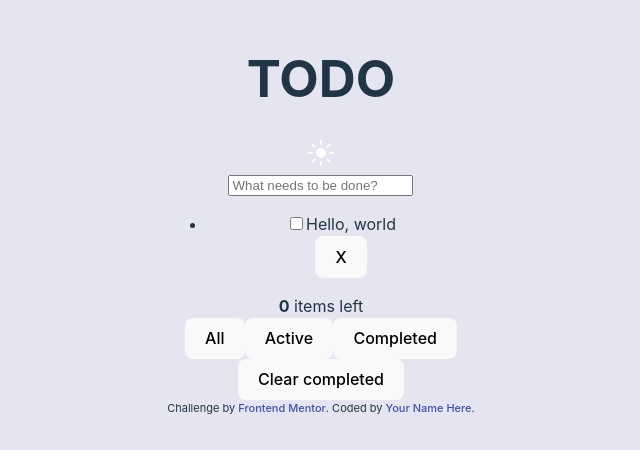
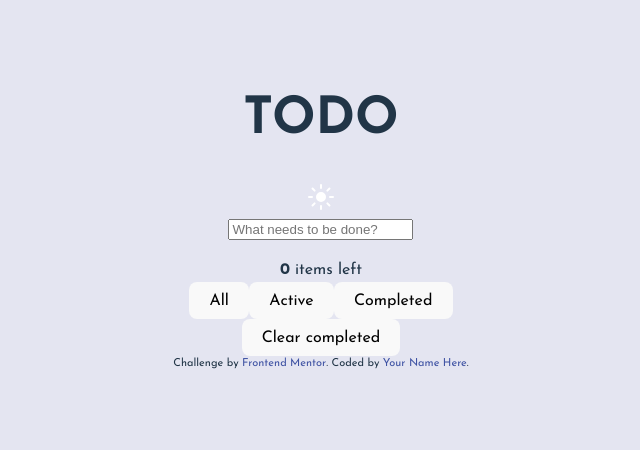
Before and after one commit to niraj-kumar-r/myTODO, a React (Vite) app: page / in a window 1280 px wide. Shown: the part 184-634 px from the top of the page, without its empty margins (319-959 px from the left). Built offline with nearby package versions, Linux system fonts and the light colour scheme.

Commit message:
adding todos works

```diff
--- a/index.html
+++ b/index.html
@@ -21,6 +21,10 @@
       color: hsl(228, 45%, 44%);
     }
   </style>
+
+  <link rel="preconnect" href="https://fonts.googleapis.com">
+  <link rel="preconnect" href="https://fonts.gstatic.com" crossorigin>
+  <link href="https://fonts.googleapis.com/css2?family=Josefin+Sans:wght@400;700&display=swap" rel="stylesheet">
 </head>
 
 <body>
--- a/src/App.css
+++ b/src/App.css
@@ -3,6 +3,8 @@
     margin: 0 auto;
     padding: 2rem;
     text-align: center;
+
+    font-family: "Josefin Sans", sans-serif;
 }
 
 body.dark {
--- a/src/App.jsx
+++ b/src/App.jsx
@@ -7,7 +7,7 @@ import TodoFooter from "./components/TodoFooter";
 import "./App.css";
 
 function App() {
-    // const [todoList, setTodoList] = useState([]);
+    const [todoList, setTodoList] = useState([]);
     const [lightMode, setLightMode] = useState(true);
 
     const handleThemeToggle = () => {
@@ -19,11 +19,15 @@ function App() {
         }
     };
 
+    const handleAddTodo = (text) => {
+        setTodoList([...todoList, { text, completed: false }]);
+    };
+
     return (
         <>
             <TodoHeader lightMode={lightMode} onToggle={handleThemeToggle} />
-            <TodoForm />
-            <TodoList />
+            <TodoForm onSubmit={handleAddTodo} />
+            <TodoList todoList={todoList} />
             <TodoListFilter />
             <TodoFooter />
         </>
--- a/src/components/TodoForm.jsx
+++ b/src/components/TodoForm.jsx
@@ -1,7 +1,32 @@
-export default function TodoForm() {
+import PropTypes from "prop-types";
+import { useState } from "react";
+
+export default function TodoForm({ onSubmit }) {
+    const [text, setText] = useState("");
+
+    const handleSubmit = (event) => {
+        event.preventDefault();
+        onSubmit(text);
+        setText("");
+    };
+
+    const handleChange = (event) => {
+        setText(event.target.value);
+    };
+
     return (
-        <form className="todo-form">
-            <input type="text" placeholder="What needs to be done?" />
+        <form className="todo-form" onSubmit={handleSubmit}>
+            <input
+                type="text"
+                name="todo"
+                value={text}
+                placeholder="What needs to be done?"
+                onChange={handleChange}
+            />
         </form>
     );
 }
+
+TodoForm.propTypes = {
+    onSubmit: PropTypes.func.isRequired,
+};
--- a/src/components/TodoItem.jsx
+++ b/src/components/TodoItem.jsx
@@ -1,13 +1,19 @@
-// export default function TodoItem({ todo }) {
-//     return (
-//         <li className="todo-item">
-//             <div className="todo-item-left">
-//                 <input type="checkbox" />
-//                 <span>{todo.title}</span>
-//             </div>
-//             <div className="todo-item-right">
-//                 <button className="remove-todo">X</button>
-//             </div>
-//         </li>
-//     );
-// }
+import PropTypes from "prop-types";
+
+export default function TodoItem({ todo }) {
+    return (
+        <li className="todo-item">
+            <div className="todo-item-left">
+                <input type="checkbox" />
+                <span>{todo}</span>
+            </div>
+            <div className="todo-item-right">
+                <button className="remove-todo">X</button>
+            </div>
+        </li>
+    );
+}
+
+TodoItem.propTypes = {
+    todo: PropTypes.string.isRequired,
+};
--- a/src/components/TodoList.jsx
+++ b/src/components/TodoList.jsx
@@ -1,20 +1,16 @@
-// import TodoItem from "./TodoItem";
+import TodoItem from "./TodoItem";
+import PropTypes from "prop-types";
 
-export default function TodoList() {
+export default function TodoList({ todoList }) {
     return (
         <ul className="todo-list">
-            {/* {todoList.map((todo) => (
-                <TodoItem key={todo.id} todo={todo} />
-            ))} */}
-            <li className="todo-item">
-                <div className="todo-item-left">
-                    <input type="checkbox" />
-                    <span>Hello, world</span>
-                </div>
-                <div className="todo-item-right">
-                    <button className="remove-todo">X</button>
-                </div>
-            </li>
+            {todoList.map((todo, index) => (
+                <TodoItem key={index} todo={todo.text} />
+            ))}
         </ul>
     );
 }
+
+TodoList.propTypes = {
+    todoList: PropTypes.array.isRequired,
+};
```
